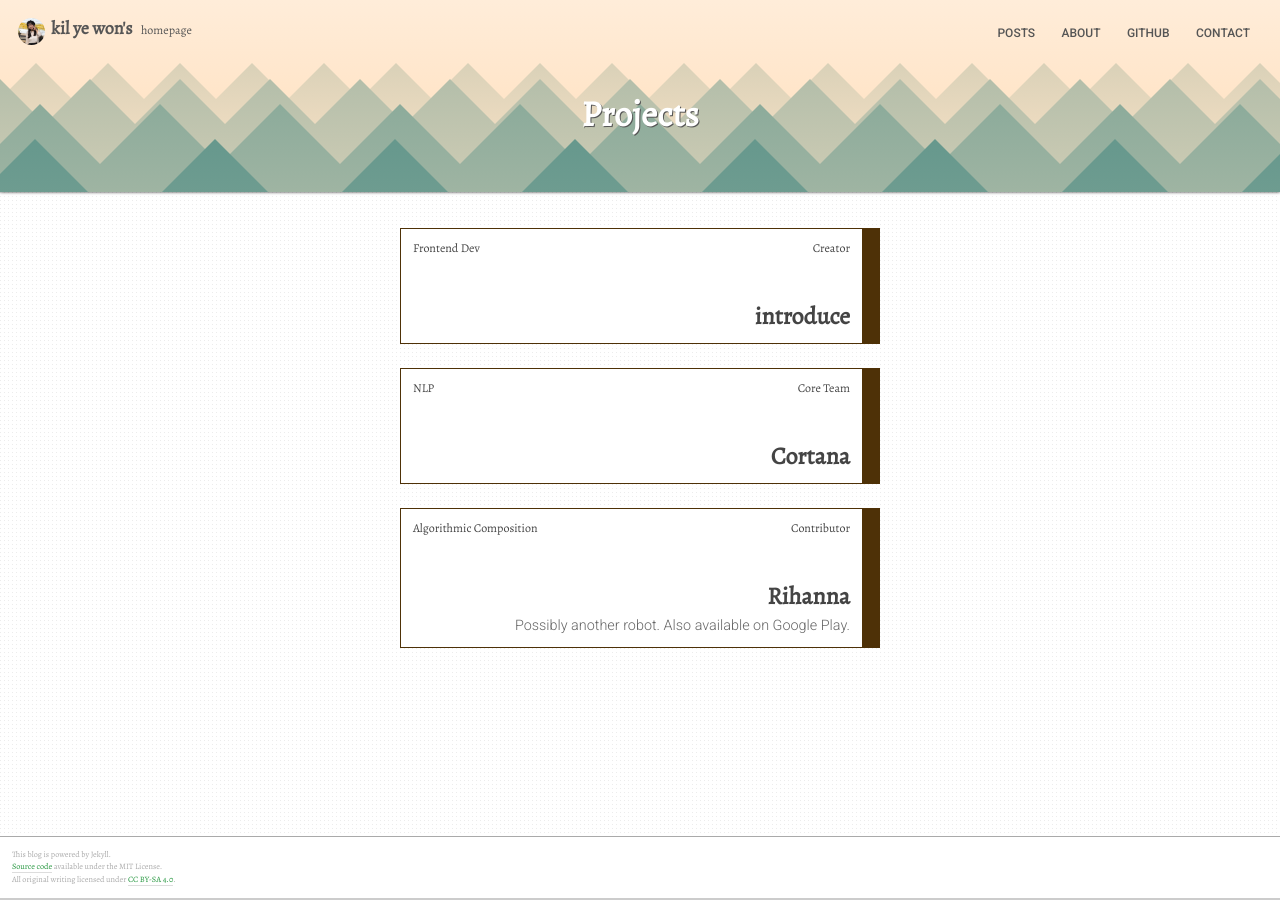
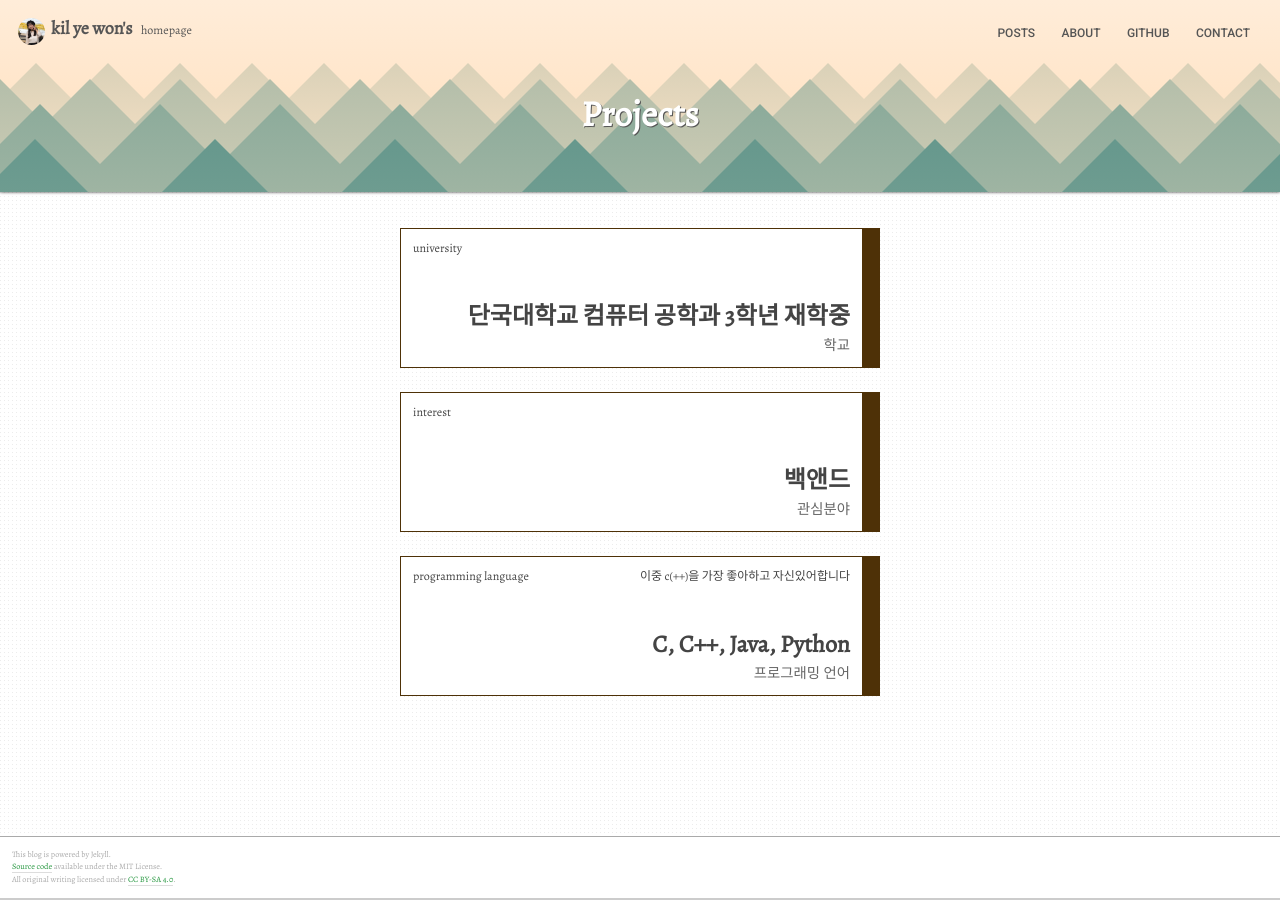
Before and after one commit to okprocesser/okprocesser.github.io, a Jekyll site: the page built from projects.html, in a window 1280 px wide. Built offline with Jekyll 4.4.1, drawn with Linux system fonts in a browser that asks for light colours.

Commit message:
yml 90prct cmplte

```diff
--- a/_config.yml
+++ b/_config.yml
@@ -34,19 +34,16 @@ nav_menu:
 
 # Objects listed here will appear on the /projects.html page.
 projects:
-  - title: introduce
-    teaser:
-    role: Creator
-    category: Frontend Dev
-  - title: Cortana
-
-    role: Core Team
-    category: NLP
-  - title: Rihanna
-    teaser: Possibly another robot. Also available on Google Play.
-    url: https://play.google.com/store/music/artist/Rihanna?id=Arcw2m2ih45qntv3fufub25tyhu
-    role: Contributor
-    category: Algorithmic Composition
+  - title: 단국대학교 컴퓨터 공학과 3학년 재학중
+    teaser:  학교
+    category: university
+  - title:  백앤드
+    teaser: 관심분야
+    category: interest
+  - title: C, C++, Java, Python
+    role: 이중 c(++)을 가장 좋아하고 자신있어합니다
+    teaser: 프로그래밍 언어
+    category: programming language
 
 #################
 # Site Settings #
```
